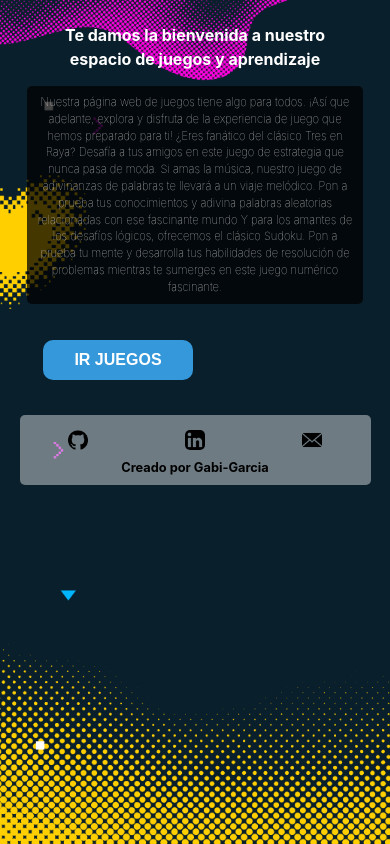
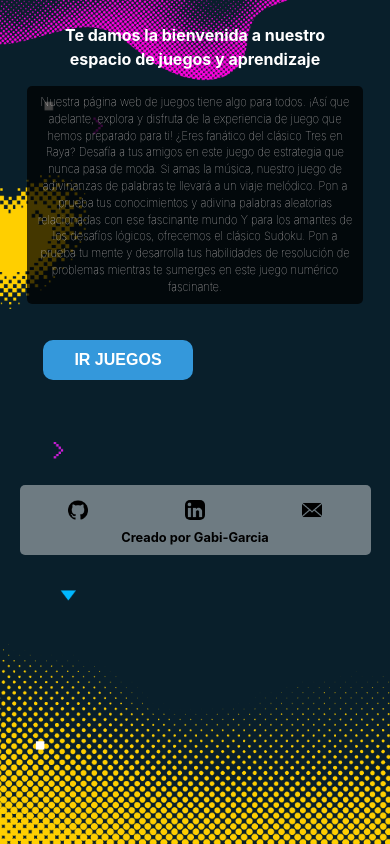
Before and after one commit to Gabi-Garcia/jugando-ando, a React (Vite) app: page /About in a window 390 px wide. Built offline with nearby package versions, Linux system fonts and the light colour scheme.

Commit message:
Modified: media querys, styles

```diff
--- a/src/Pages/About/About.css
+++ b/src/Pages/About/About.css
@@ -62,7 +62,7 @@ h2{
         /* border: 1px solid red; */
     }
     .footerAbout > .footer{
-        margin-top:30px;
+        margin-top:100px;
         height: 70px;
         /* border: 1px solid green; */
     }
--- a/src/Pages/Home/Home.css
+++ b/src/Pages/Home/Home.css
@@ -79,7 +79,7 @@ nav>ul>li>a{
 @media(min-width: 320px) and (max-width: 768px){
     .cajaHome{
         height: 70vh;
-        border: 1px solid green;
+        /* border: 1px solid green; */
     }
     h1{
         margin: auto;
@@ -111,7 +111,7 @@ nav>ul>li>a{
         flex-wrap: wrap;
         flex-direction: row;
         text-decoration: none;
-        border: 1px solid yellow;
+        /* border: 1px solid yellow; */
     }
     nav > ul > li{
         display: flex;
```
